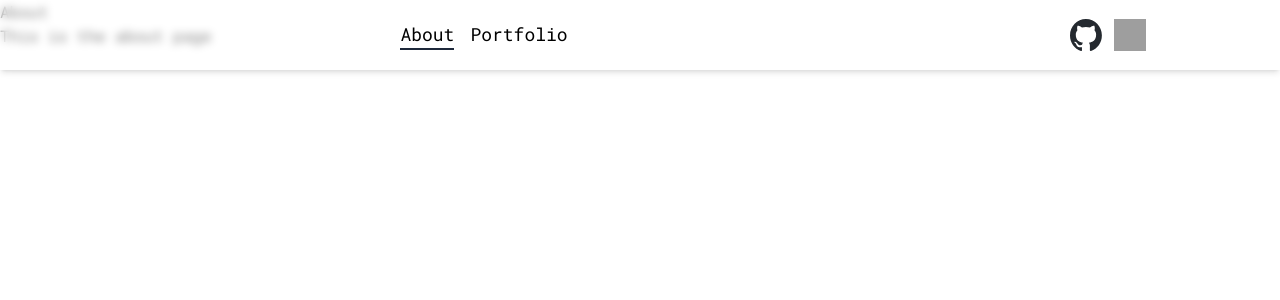
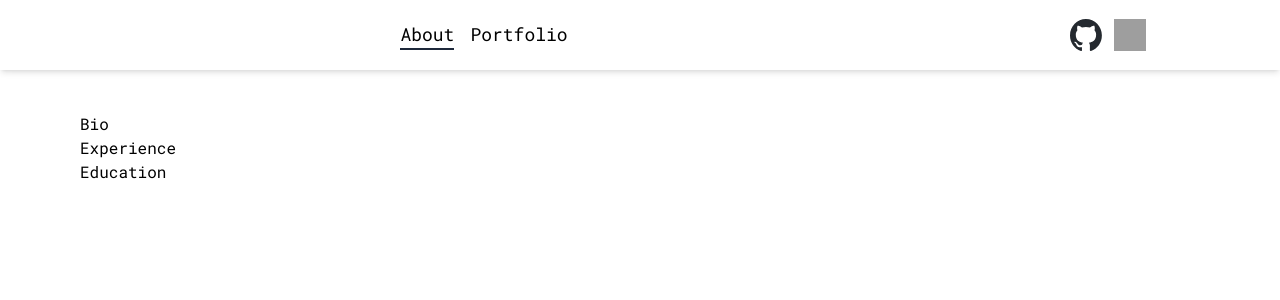
Before and after one commit to Mirxii/tuomaskiviniemi, a React (Vite) app in the folder frontend/: page / in a window 1280 px wide. Shown: the top 300 px of the page. Built offline with nearby package versions, Linux system fonts and the light colour scheme; grey boxes are pictures that could not be loaded.

Commit message:
Initialized About page

```diff
--- /dev/null
+++ b/frontend/src/components/Bio.tsx
@@ -0,0 +1,4 @@
+const Bio = () => {
+  return <section>Bio</section>;
+};
+export default Bio;
--- /dev/null
+++ b/frontend/src/components/Education.tsx
@@ -0,0 +1,4 @@
+const Education = () => {
+  return <section>Education</section>;
+};
+export default Education;
--- /dev/null
+++ b/frontend/src/components/Experience.tsx
@@ -0,0 +1,4 @@
+const Experience = () => {
+  return <section>Experience</section>;
+};
+export default Experience;
--- a/frontend/src/pages/About.tsx
+++ b/frontend/src/pages/About.tsx
@@ -1,8 +1,13 @@
+import Bio from '../components/Bio';
+import Experience from '../components/Experience';
+import Education from '../components/Education';
+
 const About = () => {
   return (
-    <div>
-      <h1>About</h1>
-      <p>This is the about page</p>
+    <div className="mx-auto max-w-xl px-4 pt-28 md:max-w-6xl">
+      <Bio />
+      <Experience />
+      <Education />
     </div>
   );
 };
```
